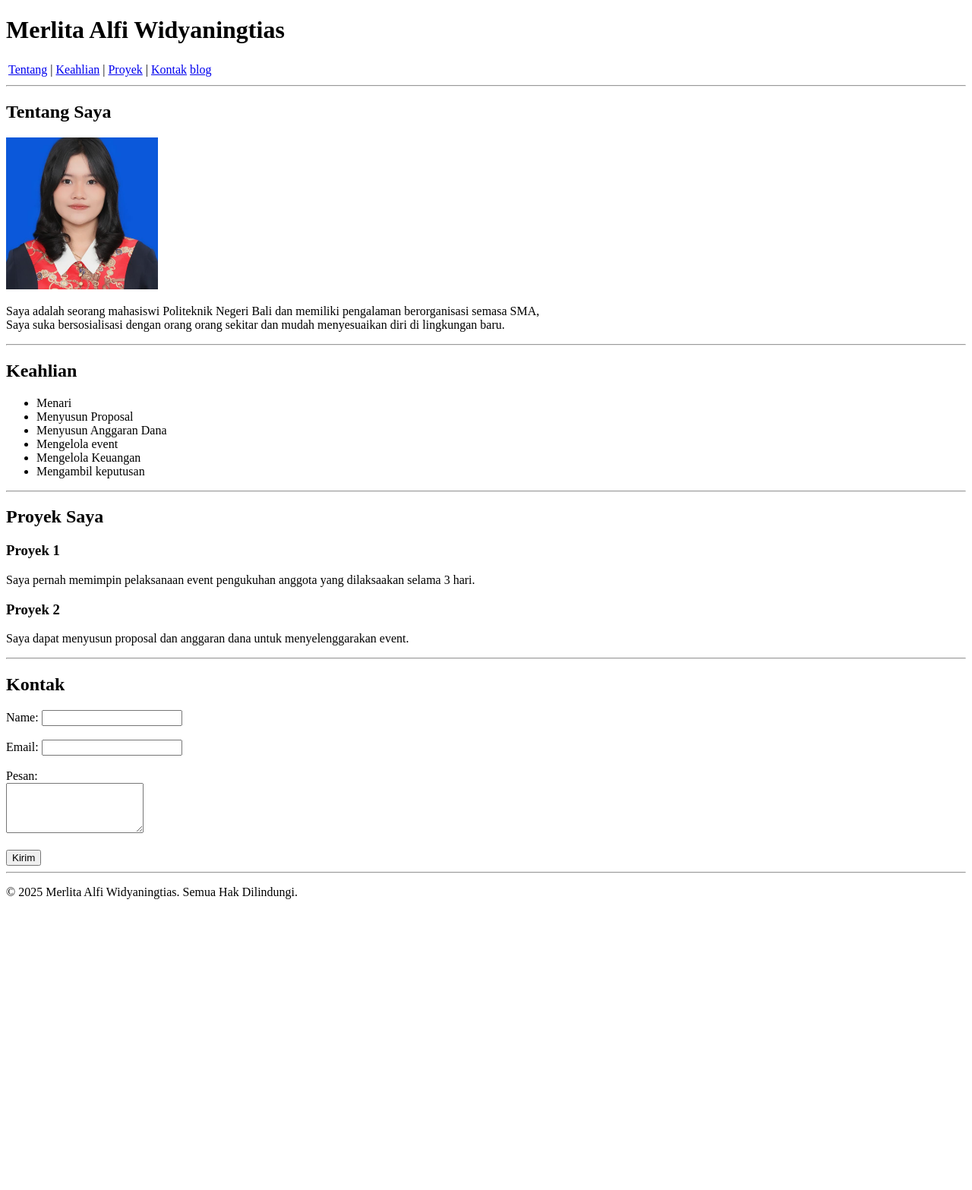
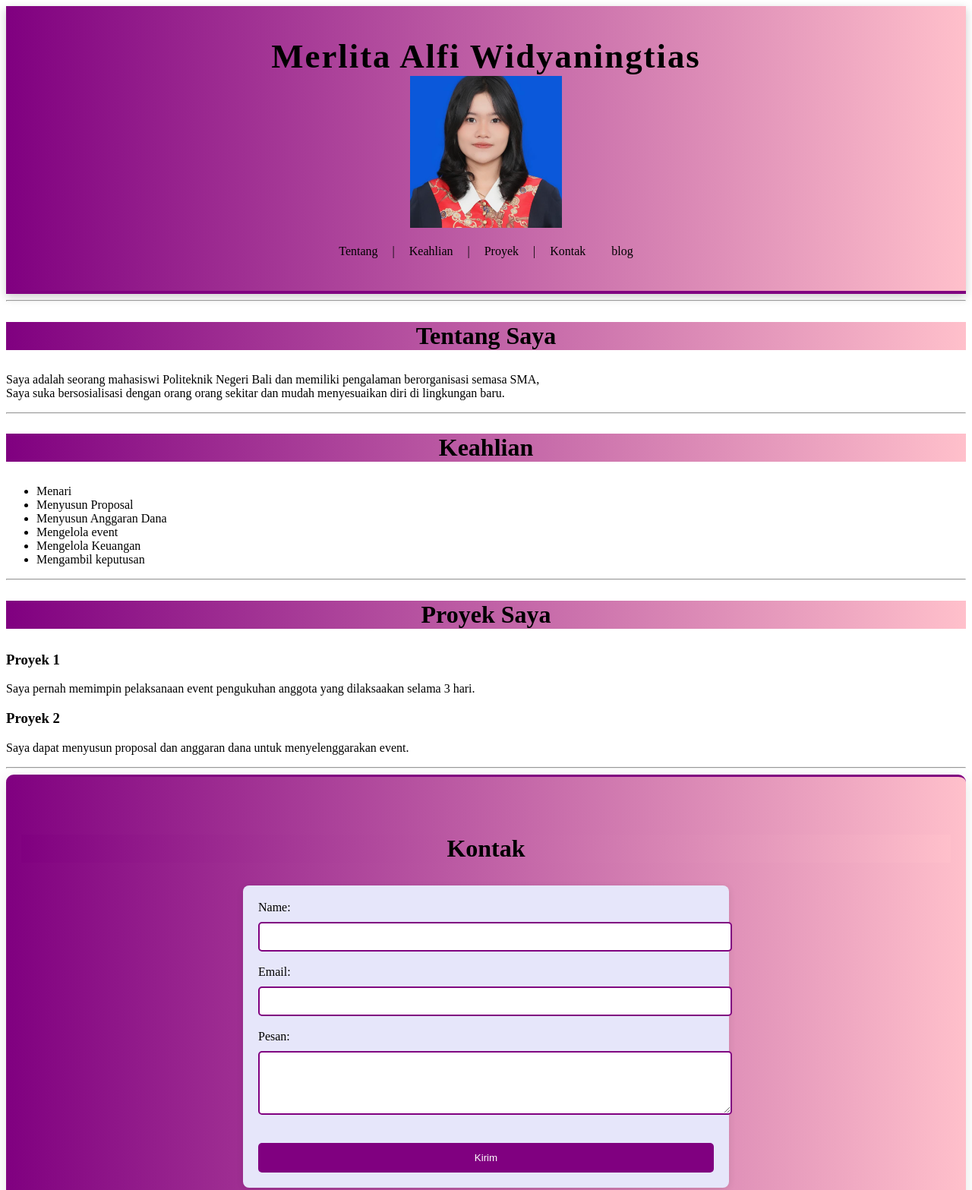
Before and after one commit to MerlitaAlfi/portofolio, a plain HTML site: page index.html in a window 1280 px wide. Shown: the top 1567 px of the page at 76% size. Before the commit the page ends 1200 px from the top, so only its background shows below. Drawn offline with Linux system fonts and the light colour scheme.

Commit message:
update portofolio

```diff
--- a/index.html
+++ b/index.html
@@ -3,13 +3,14 @@
 <head>
     <meta charset="UTF-8">
     <meta name="viewport" content="width=device-width, initial-scale=1.0">
+    <link rel="stylesheet" href ="style.css">
     <title>Portofolio Web Developer</title>
 </head>
 <body>
 
     <header>
         <h1>Merlita Alfi Widyaningtias</h1>
-
+        <img src = "fotoMerlita.png"alt="foto profile" width="200" height="200" border-radius:50%>
         <nav>
             <table>
                 <tr>
@@ -26,9 +27,7 @@
     <hr>
 
     <section id="about">
-        <h2>Tentang Saya</h2>
-                    <img src = "fotoMerlita.png"alt="foto profile" width="200" height="200">
-    </p>
+                    <h2>Tentang Saya</h2>
         <p>Saya adalah seorang mahasiswi Politeknik Negeri Bali dan memiliki pengalaman berorganisasi semasa SMA,<br>
             Saya suka bersosialisasi dengan orang orang sekitar dan mudah menyesuaikan diri di lingkungan baru.</p>
     </section>
--- /dev/null
+++ b/style.css
@@ -0,0 +1,102 @@
+header {
+    background: linear-gradient(90deg,purple,pink);
+    color:black;
+    text-align: center;
+    padding: 40px 0;
+    box-shadow: 0 4px 12px rgba(0, 0, 0, 0.2);
+    border-bottom: 4px solid purple;
+}
+
+header h1 {
+    margin: 0;
+    font-size: 2.8rem; /* Ukuran font lebih besar */
+    letter-spacing: 2px;
+}
+
+header table {
+    margin: 15px auto 0;
+}
+
+header a {
+    color:black;
+    text-decoration: none;
+    padding: 0 15px;
+    font-weight: 500;
+    transition: color 0.3s ease;
+}
+header a:hover {
+    color: white;
+    text-shadow: 0 0 5px rgba(255, 255, 255, 0.5); /* Efek cahaya */
+}
+/* Bagian Kontak */
+#contact {
+    background: linear-gradient(90deg,purple,pink);
+    padding: 50px 20px; /* Penambahan padding */
+    border-top: 3px solid purple;
+    border-radius: 10px; /* Radius lebih halus */
+    box-shadow: 0 4px 20px rgba(0, 0, 0, 0.1);
+}
+
+h2 {
+    text-align: center;
+    margin-bottom: 30px;
+    font-size: 2rem; /* Ukuran font lebih besar */
+    background: linear-gradient(90deg,purple,pink);
+}
+
+/* Formulir */
+form {
+    max-width: 600px;
+    margin: auto;
+    background: lavender; /* Latar belakang putih untuk formulir */
+    padding: 20px;
+    border-radius: 8px;
+    box-shadow: 0 2px 10px rgba(0, 0, 0, 0.1);
+}
+
+input, textarea {
+    padding: 10px;
+    margin-top: 10px;
+    border: 2px solid purple;
+    border-radius: 5px;
+    width: 100%; /* Memastikan lebar penuh */
+    transition: border-color 0.3s;
+}
+
+input:focus, textarea:focus {
+    border-color: #2575fc;
+    outline: none;
+}
+
+/* Tombol */
+button {
+    margin-top: 15px;
+    padding: 12px;
+    background:purple;
+    color: white;
+    border: none;
+    border-radius: 5px;
+    cursor: pointer;
+    width: 100%; /* Memastikan lebar penuh */
+    transition: background 0.3s, transform 0.2s; /* Transisi tambahan */
+}
+
+button:hover {
+    background:purple;
+    transform: scale(1.05); /* Efek zoom saat hover */
+}
+
+button:active {
+    background: purple;
+}
+
+/* Footer */
+footer {
+    background: #333;
+    color: white;
+    text-align: center;
+    padding: 20px 0; /* Tambahan padding */
+    position: relative;
+    bottom: 0;
+    width: 100%;
+}
```
Also changed, not shown: Form.HTML (added, +35 -0 lines).
